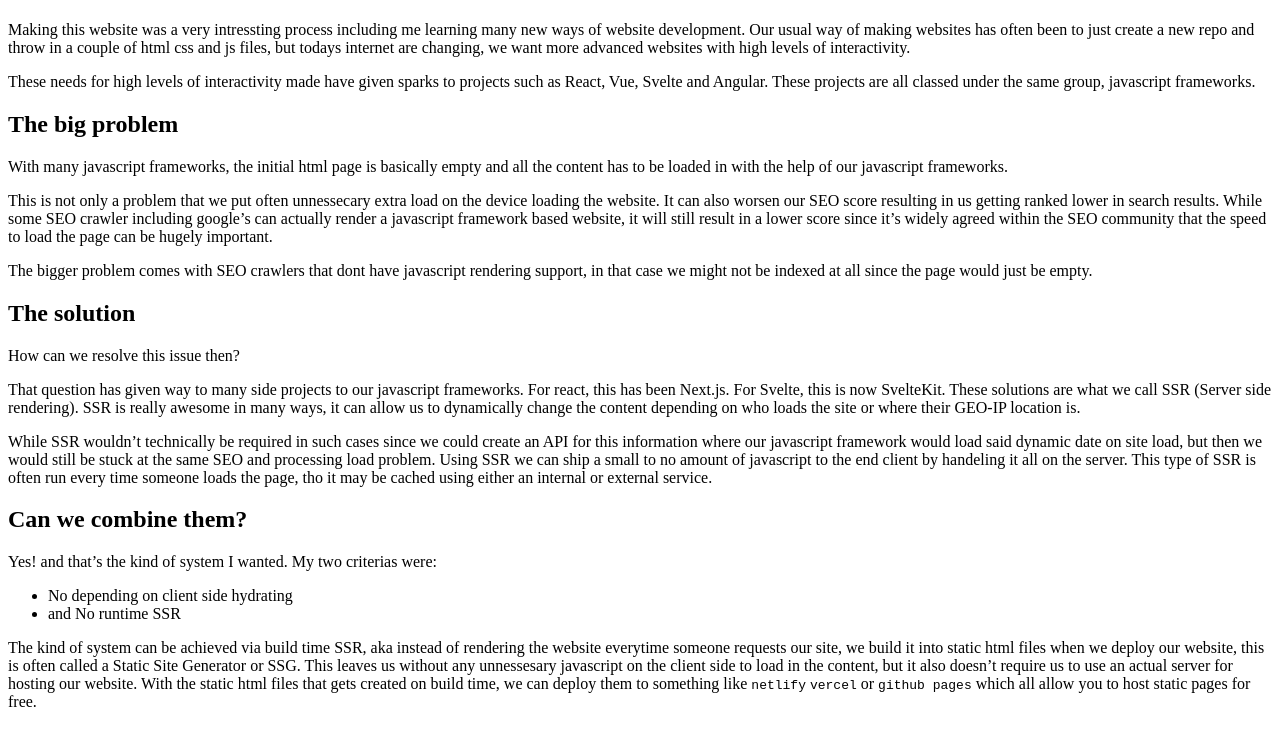
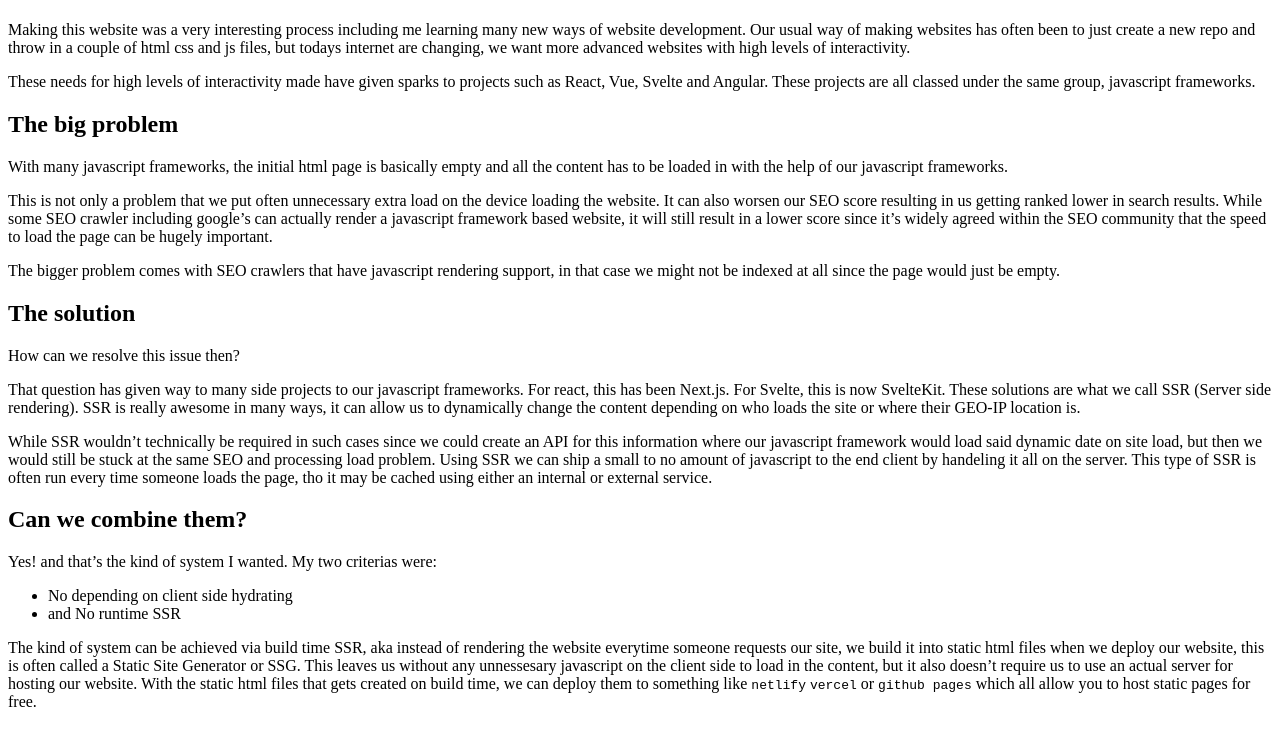
Before and after one commit to svemat01/helgesson.dev-astro, an Astro site: page /posts/this-website in a window 1280 px wide. Shown: the part 59-793 px from the top of the page. Built offline with nearby package versions, Linux system fonts and the light colour scheme; Astro itself is replaced by a stand-in of ours.

Commit message:
Spell fixes

```diff
--- a/src/pages/posts/this-website.md
+++ b/src/pages/posts/this-website.md
@@ -9,16 +9,16 @@ draft: false
 author: jakob
 ---
 # Todays Web Dev and making this website
-Making this website was a very intressting process including me learning many new ways of website development. Our usual way of making websites has often been to just create a new repo and throw in a couple of html css and js files, but todays internet are changing, we want more advanced websites with high levels of interactivity.
+Making this website was a very interesting process including me learning many new ways of website development. Our usual way of making websites has often been to just create a new repo and throw in a couple of html css and js files, but todays internet are changing, we want more advanced websites with high levels of interactivity.
 
 These needs for high levels of interactivity made have given sparks to projects such as React, Vue, Svelte and Angular. These projects are all classed under the same group, javascript frameworks.
 
 ## The big problem
 With many javascript frameworks, the initial html page is basically empty and all the content has to be loaded in with the help of our javascript frameworks.
 
-This is not only a problem that we put often unnessecary extra load on the device loading the website. It can also worsen our SEO score resulting in us getting ranked lower in search results. While some SEO crawler including google's can actually render a javascript framework based website, it will still result in a lower score since it's widely agreed within the SEO community that the speed to load the page can be hugely important.
+This is not only a problem that we put often unnecessary extra load on the device loading the website. It can also worsen our SEO score resulting in us getting ranked lower in search results. While some SEO crawler including google's can actually render a javascript framework based website, it will still result in a lower score since it's widely agreed within the SEO community that the speed to load the page can be hugely important.
 
-The bigger problem comes with SEO crawlers that dont have javascript rendering support, in that case we might not be indexed at all since the page would just be empty.
+The bigger problem comes with SEO crawlers that have javascript rendering support, in that case we might not be indexed at all since the page would just be empty.
 
 ## The solution
 How can we resolve this issue then?
```
